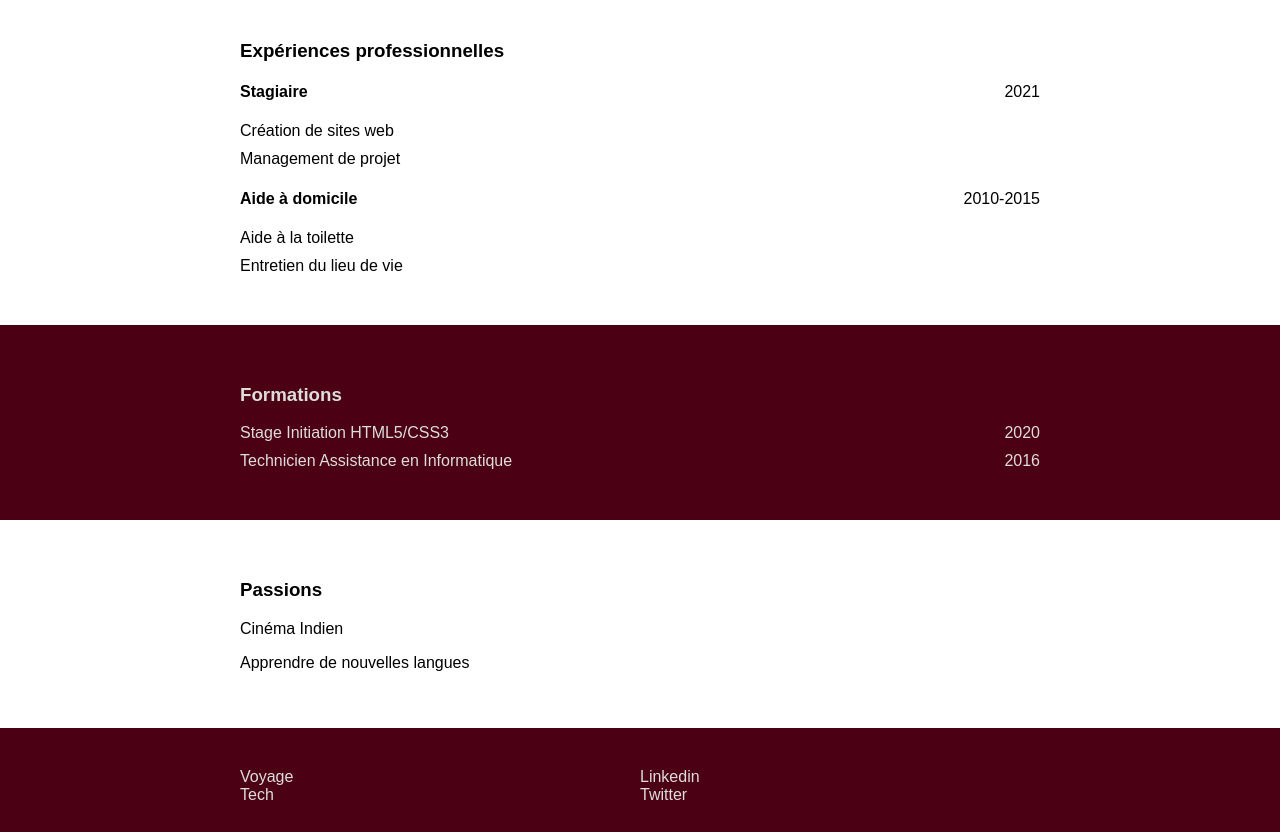
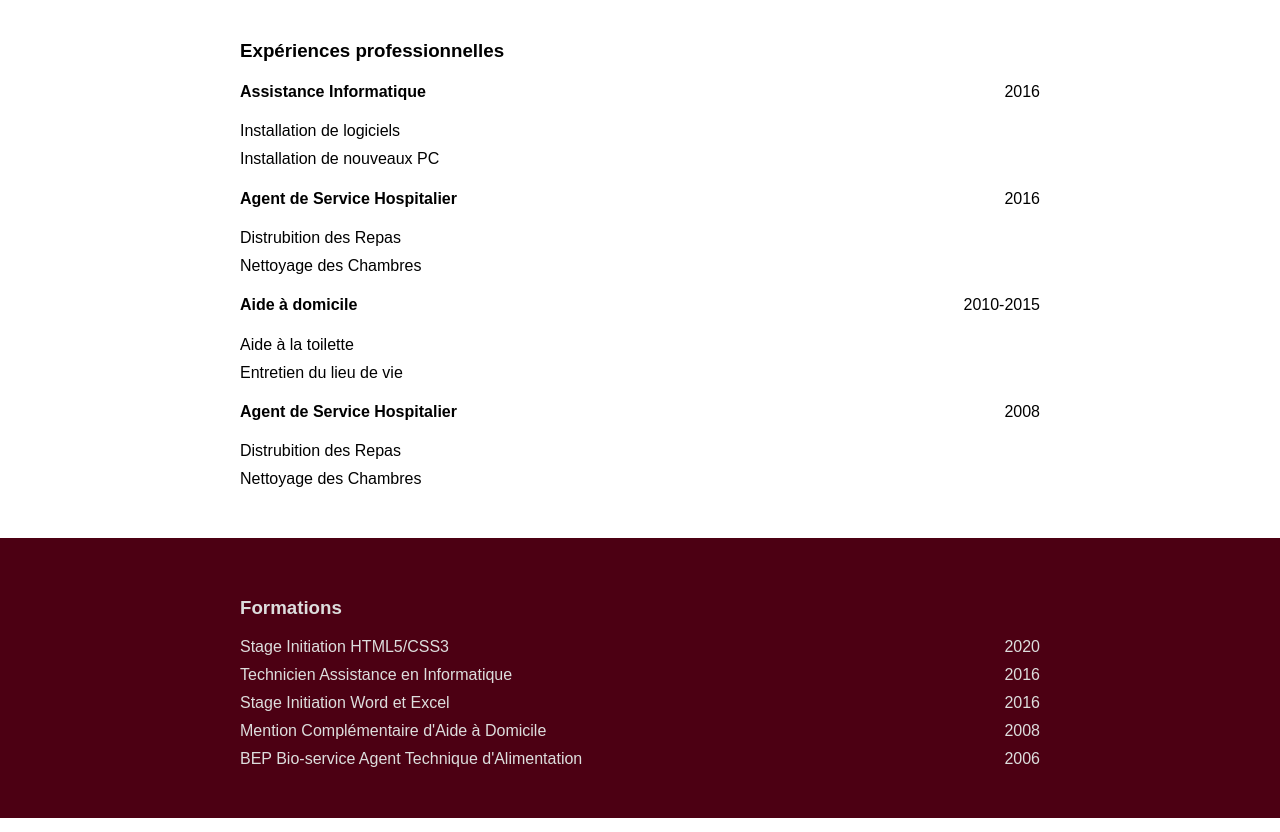
Before and after one commit to Fatoumata86/cv-en-ligne.github.io, a plain HTML site: page index.html in a window 1280 px wide. Shown: the part 660-1492 px from the top of the page. Drawn offline with Linux system fonts and the light colour scheme.

Commit message:
cv perso 2

```diff
--- a/index.html
+++ b/index.html
@@ -41,11 +41,19 @@
 			<div class="content">
 				<h3>Expériences professionnelles</h3>
 				<div>
-					<aside>2021</aside>
-					<h4>Stagiaire</h4>
+					<aside>2016</aside>
+					<h4>Assistance Informatique</h4>
 					<ul>
-						<li>Création de sites web</li>
-						<li>Management de projet</li>
+						<li>Installation de logiciels</li>
+						<li>Installation de nouveaux PC</li>
+					</ul>
+				</div>
+				<div>
+					<aside>2016</aside>
+					<h4>Agent de Service Hospitalier</h4>
+					<ul>
+						<li>Distrubition des Repas</li>
+						<li>Nettoyage des Chambres</li>
 					</ul>
 				</div>
 <!--Etape 11-->
@@ -55,6 +63,14 @@
 					<ul>
 						<li>Aide à la toilette</li>
 						<li>Entretien du lieu de vie</li>
+					</ul>
+				</div>
+				<div>
+					<aside>2008</aside>
+					<h4>Agent de Service Hospitalier</h4>
+					<ul>
+						<li>Distrubition des Repas</li>
+						<li>Nettoyage des Chambres</li>
 					</ul>
 				</div>
 			</div>
@@ -70,6 +86,18 @@
 					<li>
 						<aside>2016</aside>
 						Technicien Assistance en Informatique
+					</li>
+					<li>
+						<aside>2016</aside>
+						Stage Initiation Word et Excel
+					</li>
+					<li>
+						<aside>2008</aside>
+						Mention Complémentaire d'Aide à Domicile
+					</li>
+					<li>
+						<aside>2006</aside>
+						BEP Bio-service Agent Technique d'Alimentation
 					</li>
 				</ul>
 			</div>
```
